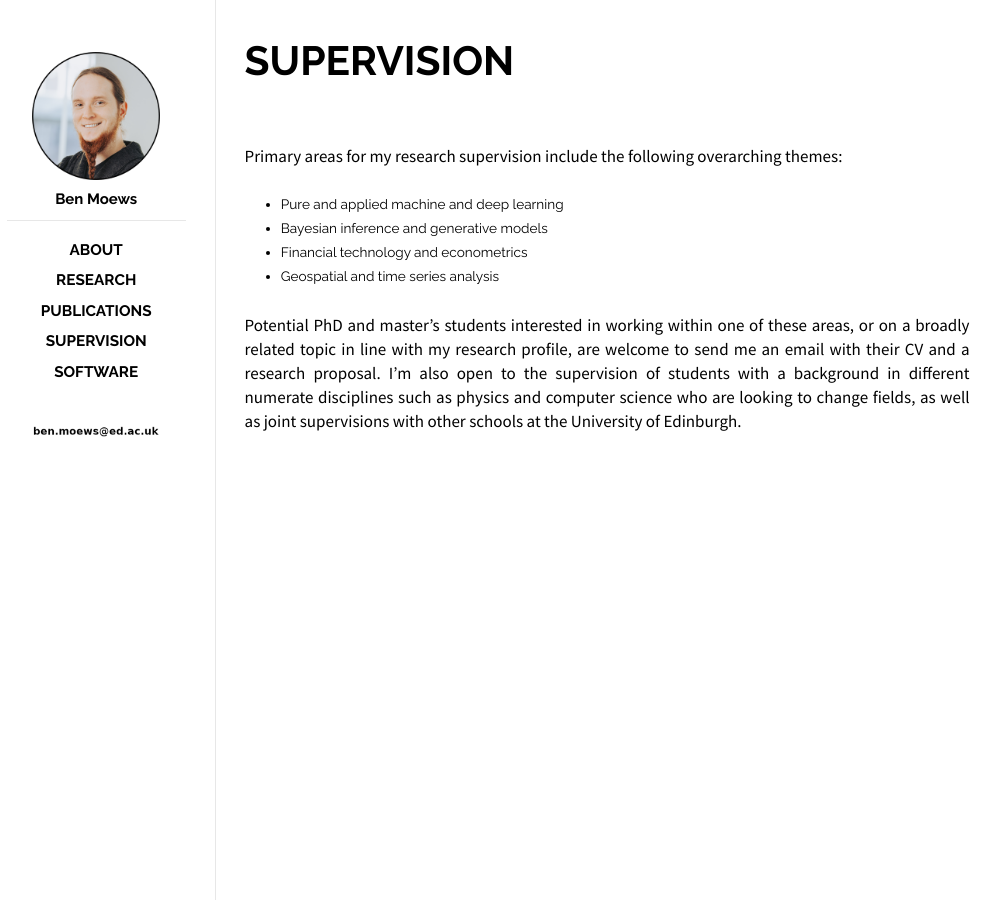
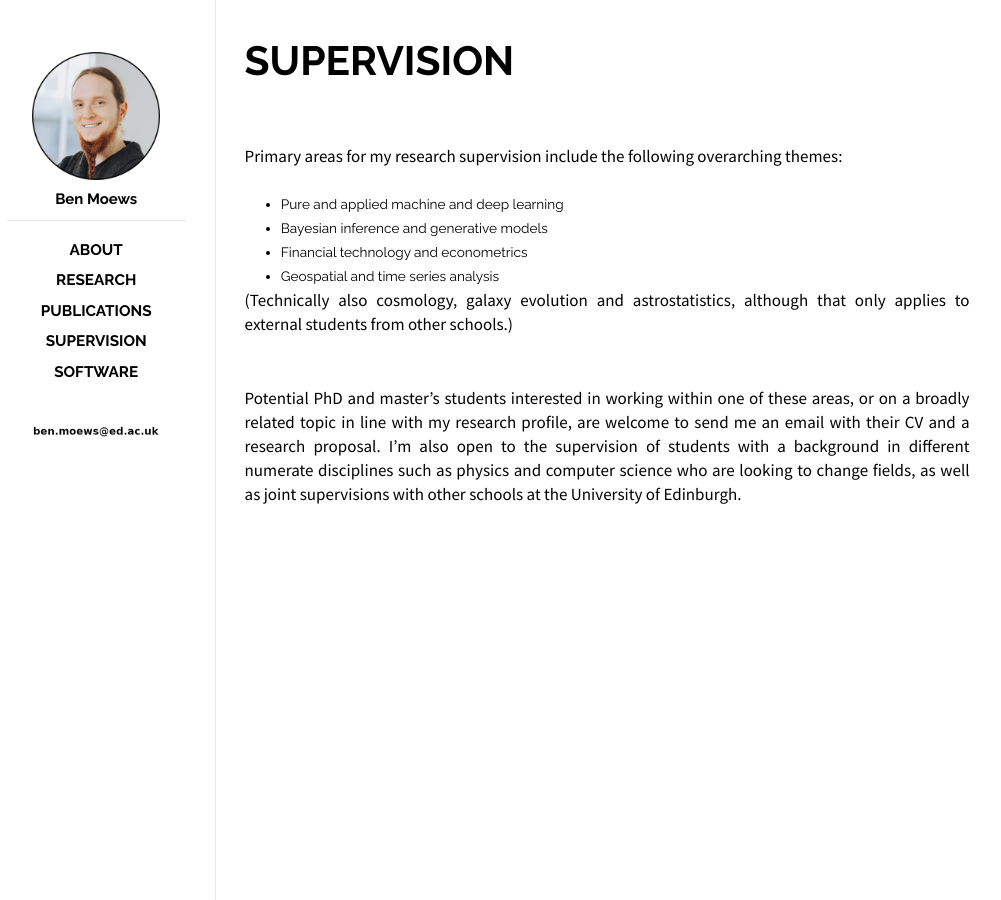
Before and after one commit to moews/moews.github.io, a Jekyll site: the page built from _posts/2017-03-25-supervision.md, in a window 1280 px wide. Shown: the whole page, without its empty margins (143-1144 px from the left). Built offline with Jekyll 4.4.1, drawn with Linux system fonts in a browser that asks for light colours.

Commit message:
Update 2017-03-25-supervision.md

```diff
--- a/_posts/2017-03-25-supervision.md
+++ b/_posts/2017-03-25-supervision.md
@@ -36,6 +36,8 @@ Primary areas for my research supervision include the following overarching them
 * Financial technology and econometrics
 * Geospatial and time series analysis
 
+(Technically also cosmology, galaxy evolution and astrostatistics, although that only applies to external students from other schools.)
+
 <div style="height:25px;font-size:1px;">&nbsp;</div>
 
 Potential PhD and master's students interested in working within one of these areas, or on a broadly related topic in line with my research profile, are welcome to send me an email with their CV and a research proposal. I'm also open to the supervision of students with a background in different numerate disciplines such as physics and computer science who are looking to change fields, as well as joint supervisions with other schools at the University of Edinburgh.
```
